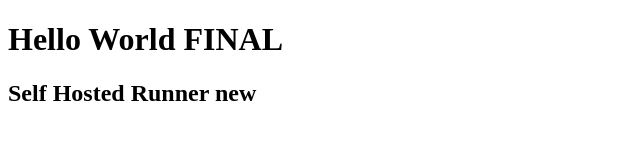
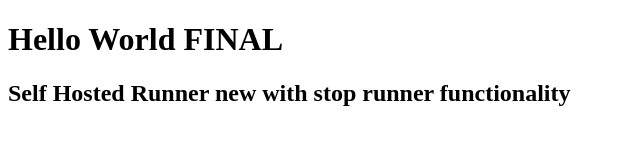
Before and after one commit to 7serg/test-gh, a plain HTML site: page index.html in a window 1280 px wide. Shown: the whole page, without its empty margins (0-640 px from the left). Drawn offline with Linux system fonts and the light colour scheme.

Commit message:
pipeline

```diff
--- a/index.html
+++ b/index.html
@@ -7,6 +7,6 @@
 </head>
 <body>
     <h1>Hello World FINAL</h1>
-    <h2>Self Hosted Runner new</h2>
+    <h2>Self Hosted Runner new with stop runner functionality</h2>
 </body>
 </html>
```
Also changed, not shown: 1 other file.
